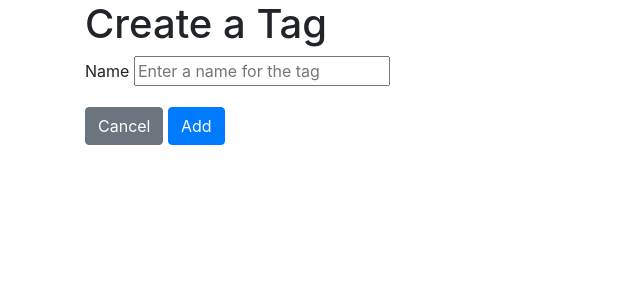
After one commit to blakes24/Blogly, a Flask app: page /tags/new in a window 1280 px wide. The commit adds this page. Shown: the top 300 px of the page, without its empty margins (0-640 px from the left). Run offline with Flask 2, Linux system fonts and the light colour scheme.

Commit message:
add tags

```diff
--- a/app.py
+++ b/app.py
@@ -1,7 +1,7 @@
 """Blogly application."""
 
 from flask import Flask, request, redirect, render_template
-from models import db, connect_db, User, Post
+from models import db, connect_db, User, Post, Tag, PostTag
 from datetime import datetime
 
 app = Flask(__name__)
@@ -18,10 +18,10 @@ app.config["DEBUG_TB_INTERCEPT_REDIRECTS"] = False
 debug = DebugToolbarExtension(app)
 
 @app.route("/")
-def to_users():
-    """redirect to user list"""
-
-    return redirect("/users")
+def home():
+    """render home page"""
+    posts = Post.query.all()
+    return render_template("home.html", posts=posts)
 
 @app.route("/users")
 def list_users():
@@ -88,7 +88,8 @@ def edit_user(user_id):
 def delete_user(user_id):
     """Deletes a user and redirects to user list."""
 
-    User.query.filter_by(id=user_id).delete()
+    user = User.query.get(user_id)
+    db.session.delete(user)
     db.session.commit()
     return redirect("/users")
 
@@ -98,7 +99,8 @@ def new_post_form(user_id):
     """Form to add new post."""
 
     user = User.query.get_or_404(user_id)
-    return render_template("new-post.html", user=user)
+    tags = Tag.query.all()
+    return render_template("new-post.html", user=user, tags=tags)
 
 
 @app.route("/users/<int:user_id>/posts/new", methods=["POST"])
@@ -108,8 +110,13 @@ def add_post(user_id):
 
     title = request.form['title']
     content = request.form['content']
+    tags = request.form.getlist("tags")
 
     post = Post(title=title, content=content, user_id=user_id)
+    for tag in tags:
+        tag_obj = Tag.query.get_or_404(tag)
+        post.tags.append(tag_obj)
+
     db.session.add(post)
     db.session.commit()
     return redirect(f"/users/{user_id}")
@@ -121,16 +128,19 @@ def show_post(post_id):
 
 
     post = Post.query.get_or_404(post_id)
-    user = User.query.get_or_404(post.user_id)
-    return render_template("post-detail.html", post=post, user=user)
+    user = post.user
+    tags = post.tags
+    return render_template("post-detail.html", post=post, user=user, tags=tags)
 
 
-@app.route("//posts/<int:post_id>/edit", methods=["GET"])
+@app.route("/posts/<int:post_id>/edit", methods=["GET"])
 def edit_post_form(post_id):
     """Form to add new post."""
 
     post = Post.query.get_or_404(post_id)
-    return render_template("edit-post.html", post=post)
+    tags = Tag.query.all()
+    tag_ids = [tag.id for tag in post.tags]
+    return render_template("edit-post.html", post=post, tags=tags, tag_ids=tag_ids)
 
 
 @app.route("/posts/<int:post_id>/edit", methods=["POST"])
@@ -139,10 +149,14 @@ def edit_post(post_id):
 
     title = request.form['title']
     content = request.form['content']
+    tags = request.form.getlist("tags")
 
     post = Post.query.get_or_404(post_id)
     post.title = title
     post.content = content
+    for tag in tags:
+        tag_obj = Tag.query.get_or_404(tag)
+        post.tags.append(tag_obj)
 
     db.session.add(post)
     db.session.commit()
@@ -156,3 +170,65 @@ def delete_post(post_id):
     Post.query.filter_by(id=post_id).delete()
     db.session.commit()
     return redirect(f"/users/{post.user_id}")
+
+@app.route("/tags")
+def list_tags():
+    """List tags and link add form."""
+
+    tags = Tag.query.all()
+    return render_template("tag-list.html", tags=tags)
+
+@app.route("/tags/<int:tag_id>")
+def show_tag(tag_id):
+    """Show posts associated with a tag."""
+
+    tag = Tag.query.get_or_404(tag_id)
+    posts = tag.posts
+    return render_template("tag.html", tag=tag, posts=posts)
+
+@app.route("/tags/new", methods=["GET"])
+def new_tag_form():
+    """Form to add a new tag."""
+
+    return render_template("new-tag.html")
+
+@app.route("/tags/new", methods=["POST"])
+def add_tag():
+    """Creates a new tag."""
+
+    name = request.form['name']
+    tag = Tag(name=name)
+
+    db.session.add(tag)
+    db.session.commit()
+    return redirect("/tags")
+
+@app.route("/tags/<int:tag_id>/edit", methods=["GET"])
+def edit_tag_form(tag_id):
+    """Form to edit a tag."""
+
+    tag = Tag.query.get_or_404(tag_id)
+    return render_template("edit-tag.html", tag=tag)
+
+
+@app.route("/tags/<int:tag_id>/edit", methods=["POST"])
+def edit_tag(tag_id):
+    """Edits a tag and redirects back to tag page."""
+
+    name = request.form['name']
+
+    tag = Tag.query.get_or_404(tag_id)
+    tag.name = name
+
+    db.session.add(tag)
+    db.session.commit()
+    return redirect(f"/tags/{tag_id}")
+
+@app.route("/tags/<int:tag_id>/delete", methods=["POST"])
+def delete_tag(tag_id):
+    """Deletes a tag and redirects to tag list."""
+
+    tag = Tag.query.get_or_404(tag_id)
+    Tag.query.filter_by(id=tag_id).delete()
+    db.session.commit()
+    return redirect("/tags")
--- a/templates/new-post.html
+++ b/templates/new-post.html
@@ -14,6 +14,12 @@
         <label for="content">Content</label>
         <textarea name="content" class="form-control" rows="10"></textarea>
     </div>
+    {% for tag in tags %}
+    <div class="form-check">
+        <input class="form-check-input" type="checkbox" value={{tag.id}} id={{tag.id}} name="tags">
+        <label class="form-check-label" for={{tag.id}}>{{tag.name}}</label>
+    </div>
+    {% endfor %}
     <input type="submit" value="Cancel" formaction="/users/{{user.id}}" formmethod="GET" class="btn btn-secondary">
     <input type="submit" value="Add" class="btn btn-primary">
 </form>
--- /dev/null
+++ b/templates/new-tag.html
@@ -0,0 +1,16 @@
+{% extends 'base.html'  %}
+
+{% block title %}Create a Tag{% endblock %}
+
+{% block content %}
+<h1>Create a Tag</h1>
+
+<form action="/tags/new" method="post">
+    <div class="form-group">
+        <label for="name">Name</label>
+        <input type="text" name="name" placeholder="Enter a name for the tag">
+    </div>
+    <input type="submit" value="Cancel" formaction="/tags" formmethod="GET" class="btn btn-secondary">
+    <input type="submit" value="Add" class="btn btn-primary">
+</form>
+{% endblock %}
```
Also changed, not shown: models.py (+24 -6 lines), seed.py (added, +40 -0 lines), templates/edit-post.html (+11 -1 lines), templates/edit-tag.html (added, +16 -0 lines), templates/home.html (added, +19 -0 lines), templates/post-detail.html (+7 -0 lines), templates/tag-list.html (added, +15 -0 lines), templates/tag.html (added, +16 -0 lines), test_app.py (line endings or trailing spaces).
